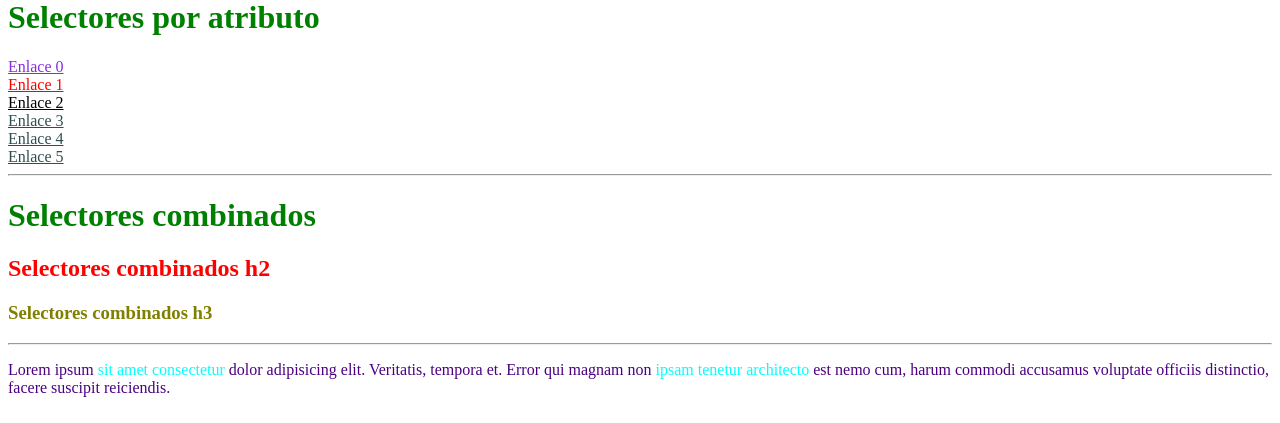
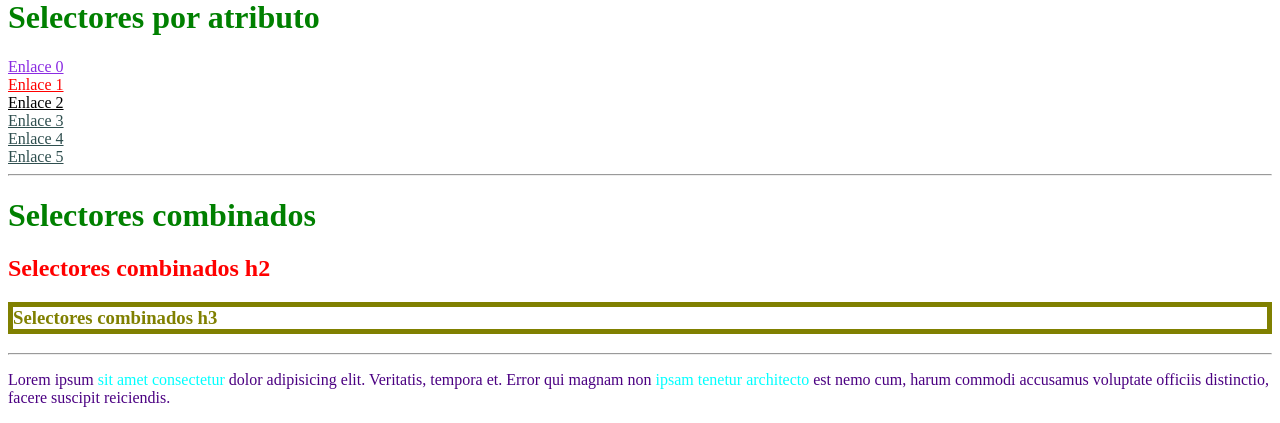
Before and after one commit to jalmada4/LP3, a PHP site: page /css/2.html in a window 1280 px wide. Shown: the part 424-847 px from the top of the page. Before the commit the page ends 821 px from the top, so only its background shows below. Run offline with PHP 8.4, Linux system fonts and the light colour scheme.

Commit message:
Border en 2. css

```diff
--- a/css/2.css
+++ b/css/2.css
@@ -79,6 +79,7 @@ h2 + h2{
 /*selector hermano general*/
 h1 ~ h3{
     color: olive;
+    border: solid 5px;
 }
 
 /*selector hijo*/
```
